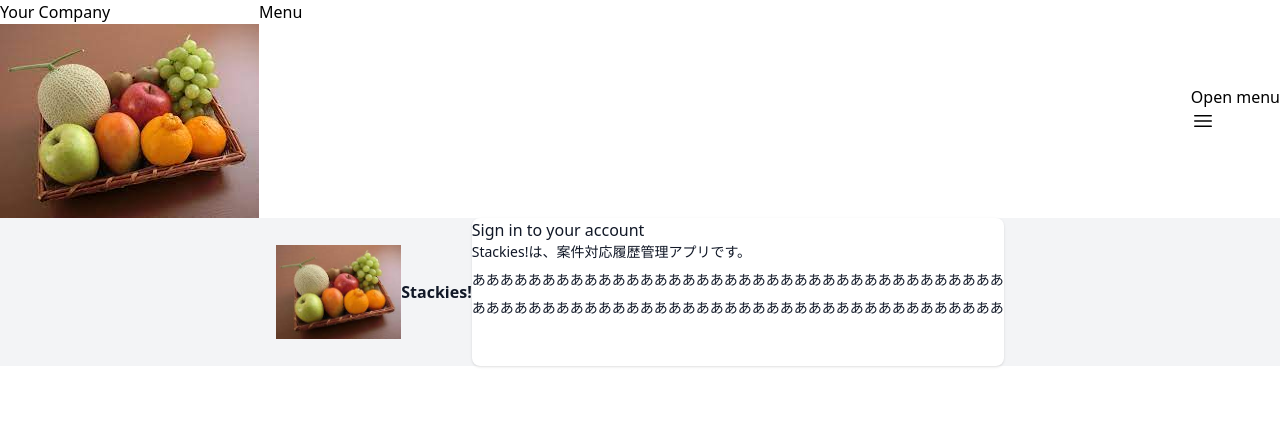
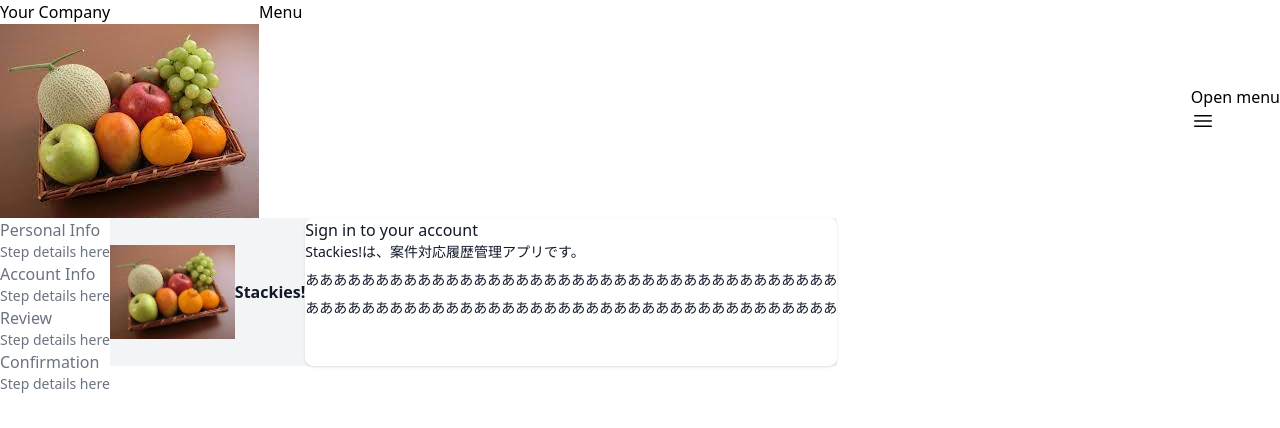
Before and after one commit to myantyuWorld/stackies-app, a Vue app in the folder frontend/vite_fast/: page /login in a window 1280 px wide. Shown: the top 428 px of the page. Built offline with nearby package versions, Linux system fonts and the light colour scheme.

Commit message:
initial stepper ui

```diff
--- a/frontend/vite_fast/src/App.vue
+++ b/frontend/vite_fast/src/App.vue
@@ -14,7 +14,7 @@ import HelloWorld from './components/HelloWorld.vue'
       <RouterLink to="/about">About</RouterLink>
     </nav>
   </div> -->
-  <div class="bg-gradient-to-br from-sky-100 to-gray-100">
+  <div class="bg-gradient-to-br ">
     <div class="mx-auto max-w-7xl px-6">
       <div class="flex items-center justify-between border-b-2 border-gray-300 py-6 md:justify-start md:space-x-10">
         <div class="flex justify-start lg:w-0 lg:flex-1">
@@ -45,10 +45,47 @@ import HelloWorld from './components/HelloWorld.vue'
         </div>
       </div>
     </div>
+    <div class="flex p-5">
+
+      <div class="w-1/4 ml-20 p-12 ">
+        <ol class="relative text-gray-500 border-l border-gray-200 dark:border-gray-700 dark:text-gray-400">
+            <li class="mb-10 ml-6">
+                <span class="absolute flex items-center justify-center w-8 h-8 bg-green-200 rounded-full -left-4 ring-4 ring-white dark:ring-gray-900 dark:bg-green-900">
+                    <svg aria-hidden="true" class="w-5 h-5 text-green-500 dark:text-green-400" fill="currentColor" viewBox="0 0 20 20" xmlns="http://www.w3.org/2000/svg"><path fill-rule="evenodd" d="M16.707 5.293a1 1 0 010 1.414l-8 8a1 1 0 01-1.414 0l-4-4a1 1 0 011.414-1.414L8 12.586l7.293-7.293a1 1 0 011.414 0z" clip-rule="evenodd"></path></svg>
+                </span>
+                <h3 class="font-medium leading-tight">Personal Info</h3>
+                <p class="text-sm">Step details here</p>
+            </li>
+            <li class="mb-10 ml-6">
+                <span class="absolute flex items-center justify-center w-8 h-8 bg-gray-100 rounded-full -left-4 ring-4 ring-white dark:ring-gray-900 dark:bg-gray-700">
+                    <svg aria-hidden="true" class="w-5 h-5 text-gray-500 dark:text-gray-400" fill="currentColor" viewBox="0 0 20 20" xmlns="http://www.w3.org/2000/svg"><path fill-rule="evenodd" d="M10 2a1 1 0 00-1 1v1a1 1 0 002 0V3a1 1 0 00-1-1zM4 4h3a3 3 0 006 0h3a2 2 0 012 2v9a2 2 0 01-2 2H4a2 2 0 01-2-2V6a2 2 0 012-2zm2.5 7a1.5 1.5 0 100-3 1.5 1.5 0 000 3zm2.45 4a2.5 2.5 0 10-4.9 0h4.9zM12 9a1 1 0 100 2h3a1 1 0 100-2h-3zm-1 4a1 1 0 011-1h2a1 1 0 110 2h-2a1 1 0 01-1-1z" clip-rule="evenodd"></path></svg>
+                </span>
+                <h3 class="font-medium leading-tight">Account Info</h3>
+                <p class="text-sm">Step details here</p>
+            </li>
+            <li class="mb-10 ml-6">
+                <span class="absolute flex items-center justify-center w-8 h-8 bg-gray-100 rounded-full -left-4 ring-4 ring-white dark:ring-gray-900 dark:bg-gray-700">
+                    <svg aria-hidden="true" class="w-5 h-5 text-gray-500 dark:text-gray-400" fill="currentColor" viewBox="0 0 20 20" xmlns="http://www.w3.org/2000/svg"><path d="M9 2a1 1 0 000 2h2a1 1 0 100-2H9z"></path><path fill-rule="evenodd" d="M4 5a2 2 0 012-2 3 3 0 003 3h2a3 3 0 003-3 2 2 0 012 2v11a2 2 0 01-2 2H6a2 2 0 01-2-2V5zm3 4a1 1 0 000 2h.01a1 1 0 100-2H7zm3 0a1 1 0 000 2h3a1 1 0 100-2h-3zm-3 4a1 1 0 100 2h.01a1 1 0 100-2H7zm3 0a1 1 0 100 2h3a1 1 0 100-2h-3z" clip-rule="evenodd"></path></svg>
+                </span>
+                <h3 class="font-medium leading-tight">Review</h3>
+                <p class="text-sm">Step details here</p>
+            </li>
+            <li class="ml-6">
+                <span class="absolute flex items-center justify-center w-8 h-8 bg-gray-100 rounded-full -left-4 ring-4 ring-white dark:ring-gray-900 dark:bg-gray-700">
+                    <svg aria-hidden="true" class="w-5 h-5 text-gray-500 dark:text-gray-400" fill="currentColor" viewBox="0 0 20 20" xmlns="http://www.w3.org/2000/svg"><path d="M9 2a1 1 0 000 2h2a1 1 0 100-2H9z"></path><path fill-rule="evenodd" d="M4 5a2 2 0 012-2 3 3 0 003 3h2a3 3 0 003-3 2 2 0 012 2v11a2 2 0 01-2 2H6a2 2 0 01-2-2V5zm9.707 5.707a1 1 0 00-1.414-1.414L9 12.586l-1.293-1.293a1 1 0 00-1.414 1.414l2 2a1 1 0 001.414 0l4-4z" clip-rule="evenodd"></path></svg>
+                </span>
+                <h3 class="font-medium leading-tight">Confirmation</h3>
+                <p class="text-sm">Step details here</p>
+            </li>
+        </ol>
+
+      </div>
+      <div class="w-3/4">
+        <RouterView />
+      </div>
+    </div>
 
   </div>
-
-  <RouterView />
 </template>
 
 <style scoped>
--- a/frontend/vite_fast/src/views/MasterDataView.vue
+++ b/frontend/vite_fast/src/views/MasterDataView.vue
@@ -85,7 +85,7 @@ const infraList = ref([
 </script>
 
 <template>
-  <div class="bg-gradient-to-br from-sky-100 to-gray-200">
+  <div class="bg-gradient-to-br ">
     <div class="flex-col items-center justify-center px-6 py-8 mx-auto md:h-screen lg:py-0">
       <div class="relative container m-auto px-0 text-gray-500 md:px-0 xl:px-12">
         <div class="m-auto">
--- a/frontend/vite_fast/src/views/MenuView.vue
+++ b/frontend/vite_fast/src/views/MenuView.vue
@@ -3,7 +3,7 @@ import { RouterLink, RouterView } from 'vue-router'
 </script>
 
 <template>
-    <div class="relative py-16 bg-gradient-to-br from-sky-100 to-gray-200">
+    <div class="relative py-16 bg-gradient-to-br ">
         <div class="flex-col items-center justify-center px-6 py-8 mx-auto md:h-screen lg:py-0">
             <div class="relative container m-auto px-6 text-gray-500 md:px-12 xl:px-40">
                 <div class="m-auto md:w-8/12 lg:w-6/12 xl:w-6/12">
--- a/frontend/vite_fast/src/views/ProjectListView.vue
+++ b/frontend/vite_fast/src/views/ProjectListView.vue
@@ -193,7 +193,7 @@ const clickAddProject = async () => {
 </script>
 
 <template>
-  <div class="py-8 bg-gradient-to-br from-sky-100 to-gray-200">
+  <div class="py-8 bg-gradient-to-br ">
     <div class="flex-col items-center justify-center px-6 py-8 mx-auto md:h-screen lg:py-0">
       <div class="relative container m-auto px-0 text-gray-500 md:px-0 xl:px-12">
         <div class="m-auto">
--- a/frontend/vite_fast/src/views/RegisterView.vue
+++ b/frontend/vite_fast/src/views/RegisterView.vue
@@ -91,7 +91,7 @@ const click_regist = async () => {
 </script>
 
 <template>
-  <div class="py-8 bg-gradient-to-br from-sky-100 to-gray-200">
+  <div class="py-8 bg-gradient-to-br">
     <div class="flex-col items-center justify-center px-6 py-8 mx-auto md:h-screen lg:py-0">
       <div class="relative container m-auto px-0 text-gray-500 md:px-0 xl:px-12">
         <Loading :is-show="isShowLoading" />
```
